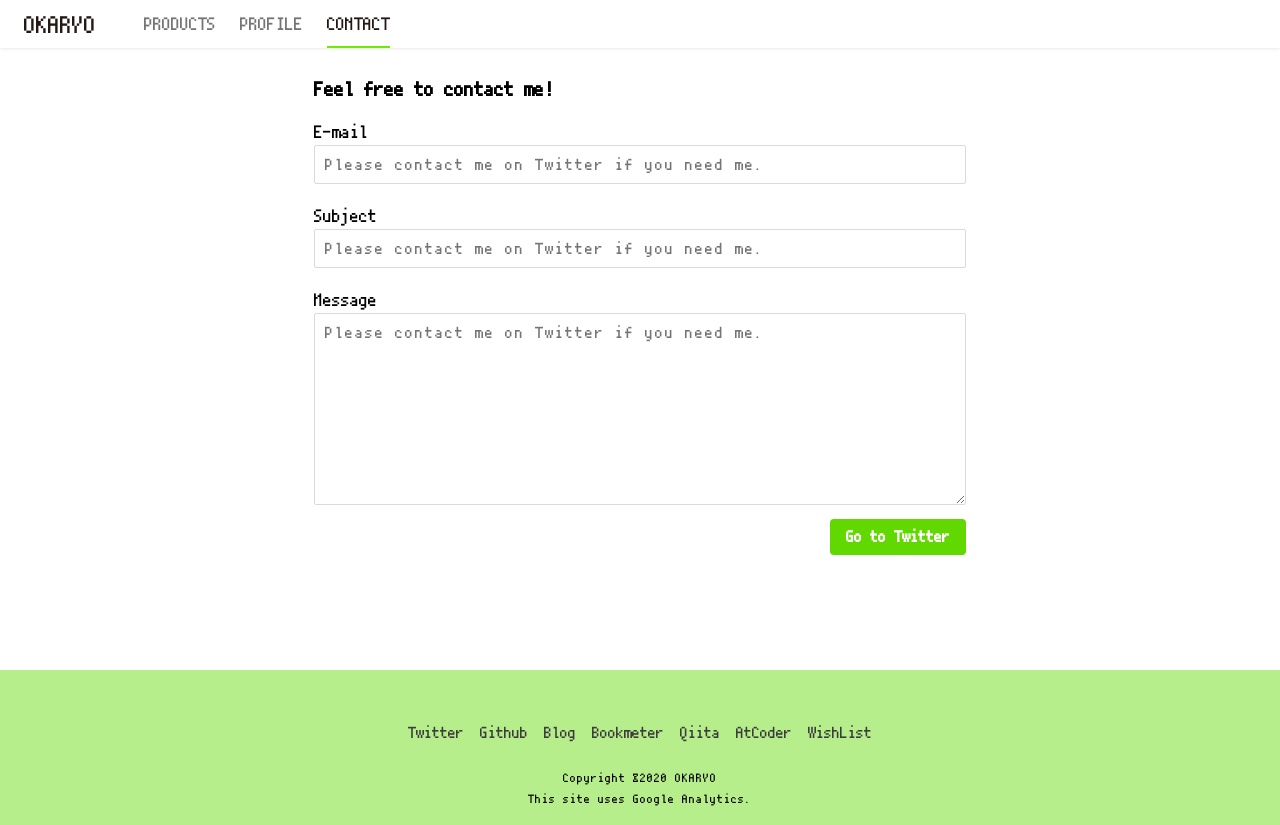
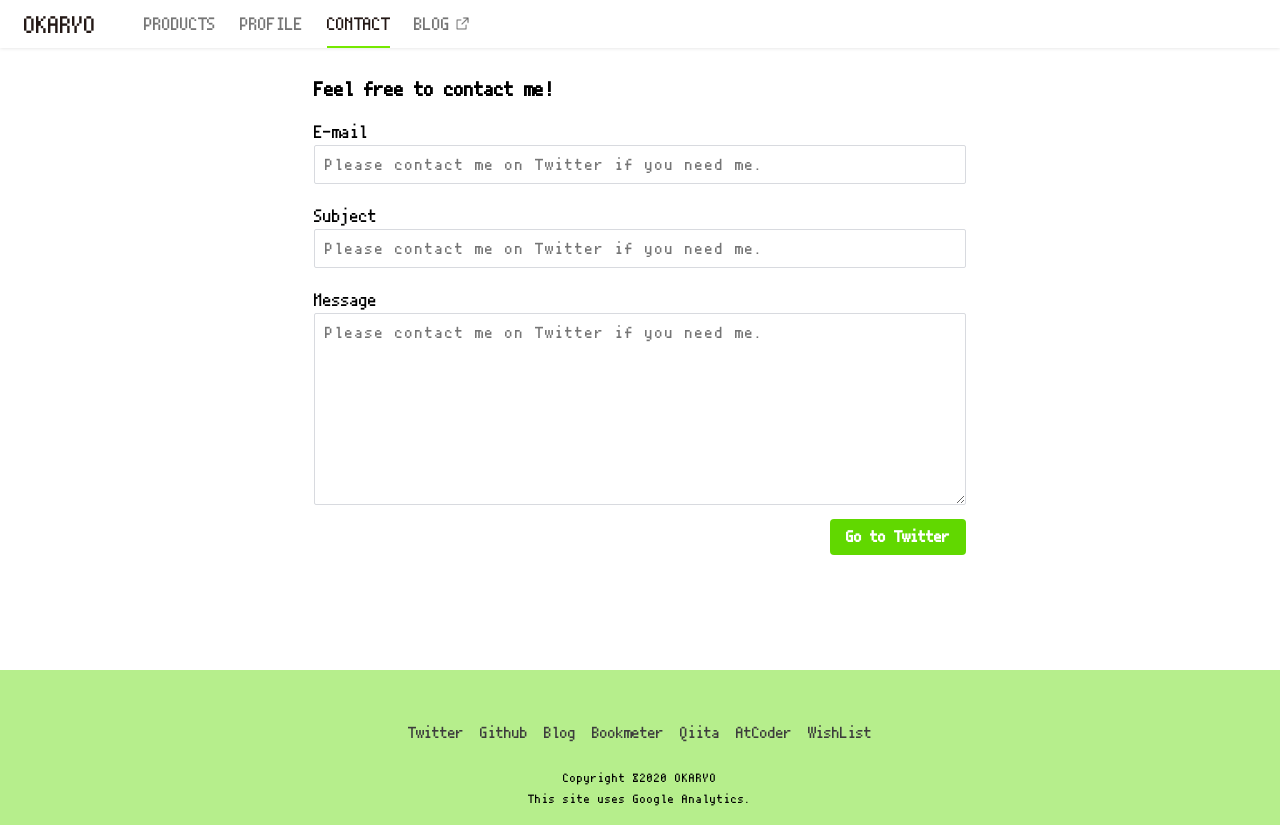
Before and after one commit to okaryo/PortfolioTSX, a React (Create React App) app: page /contact in a window 1280 px wide. Built offline with nearby package versions, Linux system fonts and the light colour scheme.

Commit message:
[add] blog link to header navigation tab

```diff
--- a/src/components/Header.tsx
+++ b/src/components/Header.tsx
@@ -1,6 +1,7 @@
 import React, { useEffect, useState } from 'react'
 import { Link } from 'react-router-dom'
 import { initialHeaderState } from '../states/InitialHeaderState'
+import externalLinkIcon from '../images/external_link_icon.png'
 
 type HeaderProps = {
   activePage: string
@@ -27,20 +28,28 @@ const Header: React.FC<HeaderProps> = (props) => {
     const navigationStyle = value.isActive ? { borderBottom: '2px solid #75e900' } : {}
 
     return(
-      <li key={value.title} style={navigationStyle}>
-        <Link style={fontColorStyle} to={value.to}>{value.title}</Link>
+      <li key={value.title} style={navigationStyle} className="header_navigationList-item">
+        <Link style={fontColorStyle} to={value.to} className="header_navigationList-link">
+          {value.title}
+        </Link>
       </li>
     )
   })
 
   return(
-    <header className="portfolio_header">
-      <div className="portfolio_title">
-        <Link to="/">OKARYO</Link>
+    <header className="header">
+      <div className="header_title">
+        <Link to="/" className="header_title-link">OKARYO</Link>
       </div>
-      <div className="portfolio_navigation_block">
-        <ul>
+      <div className="header_navigation">
+        <ul className="header_navigationList">
           {NavigationList}
+          <li className="header_navigationList-item">
+            <a href="https://blog.okaryo.io" className="header_navigationList-link header_navigationList-linkWithIcon">
+              BLOG
+              <img src={externalLinkIcon} className="header_navigationList-Icon" width="24" height="24" loading="lazy"/>
+            </a>
+          </li>
         </ul>
       </div>
     </header>
--- a/src/stylesheets/Header.css
+++ b/src/stylesheets/Header.css
@@ -1,5 +1,4 @@
-/* header */
-.portfolio_header {
+.header {
   position: fixed;
   display: flex;
   height: 48px;
@@ -9,71 +8,78 @@
   box-shadow: 0 0 4px rgba(0, 0, 0, 0.14);
   z-index: 5;
 }
-.portfolio_title {
+.header_title {
   display: flex;
   align-items: center;
   flex: 0 0 auto;
   height: 48px;
 }
-.portfolio_title a {
+.header_title-link {
   font-size: 24px;
 }
-.portfolio_navigation_block {
+.header_navigation {
   flex: 1 0 auto;
   margin-left: 48px;
 }
-.portfolio_navigation_block ul {
+.header_navigationList {
   display: inline-block;
 }
-.portfolio_navigation_block li {
+.header_navigationList-item {
   display: inline-block;
   height: 48px;
   vertical-align: middle;
 }
-.portfolio_navigation_block li:hover,
-.portfolio_navigation_block li:focus {
+.header_navigationList-item:hover,
+.header_navigationList-item:focus {
   border-bottom: 2px solid #757575;
 }
-.portfolio_navigation_block li + li {
+.header_navigationList-item + .header_navigationList-item {
   margin-left: 24px;
 }
-.portfolio_navigation_block a {
+.header_navigationList-link {
   display: inline-block;
   color: #757575;
   line-height: 48px;
   font-size: 18px;
 }
-.portfolio_navigation_block a:hover,
-.portfolio_navigation_block a:focus {
+.header_navigationList-link:hover,
+.header_navigationList-link:focus {
   color: #231815;
+}
+.header_navigationList-linkWithIcon {
+  display: flex;
+  align-items: center;
+}
+.header_navigationList-Icon {
+  opacity: 0.6;
 }
 
 @media (max-width: 720px) {
-  .portfolio_header {
+  .header {
     display: block;
     height: 96px;
     padding: 0;
     box-shadow: 0 0 0px;
   }
-  .portfolio_title {
+  .header_title {
     justify-content: center;
   }
-  .portfolio_navigation_block {
+  .header_navigation {
     margin-left: 0;
     border-top: 1px solid #F7F7F7;
     border-bottom: 1px solid #F6F6F6;
   }
-  .portfolio_navigation_block ul {
+  .header_navigationList {
     width: 100%;
     display: flex;
     justify-content: space-around;
   }
-  .portfolio_navigation_block li {
+  .header_navigationList-item {
     display: inline-block;
     height: 48px;
     vertical-align: middle;
   }
-  .portfolio_navigation_block li + li {
+  .header_navigationList-item + .header_navigationList-item {
     margin-left: 0;
   }
 }
```
Also changed, not shown: src/images/external_link_icon.png (added).
